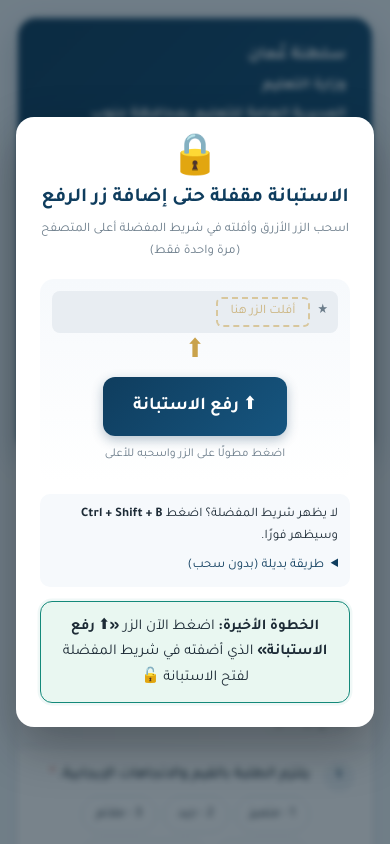
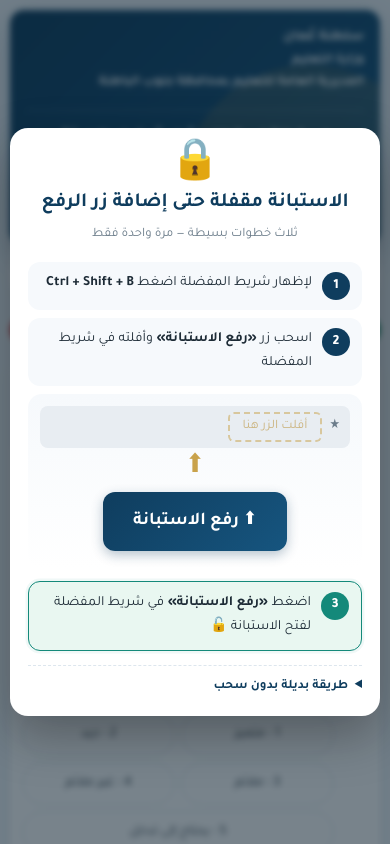
Before and after one commit to Mawals/attendance, a plain HTML site: page index.html in a window 390 px wide. Shown: the top 844 px of the page. Drawn offline with Linux system fonts and the light colour scheme.

Commit message:
Add files via upload

```diff
--- a/index.html
+++ b/index.html
@@ -54,7 +54,14 @@ body{margin:0;font-family:'Tajawal','Segoe UI',Tahoma,sans-serif;background:var(
 @keyframes pulse{50%{box-shadow:0 0 0 6px rgba(20,137,122,.15)}}
 body.locked .wrap{filter:blur(3px);pointer-events:none;user-select:none}
 #setupModal{z-index:55}
-body.is-ff .cr{display:none} body:not(.is-ff) .ff{display:none}
+.stp{display:flex;gap:10px;align-items:center;background:#f6f9fc;border-radius:12px;padding:10px 12px;margin:8px 0;font-size:15px}
+.stp .sn{flex:none;width:28px;height:28px;border-radius:50%;background:var(--navy);color:#fff;display:grid;place-items:center;font-weight:800}
+.stp.last{background:#e9f7f1;border:1.5px solid var(--teal);animation:pulse 1.6s infinite}
+.stp.last .sn{background:var(--teal)}
+.dropzone{text-align:center}
+.alt{margin-top:14px;font-size:13px;border-top:1px dashed var(--line);padding-top:10px}
+.alt summary{cursor:pointer;color:var(--navy);font-weight:700}
+.alt ol{margin:8px 0 0;padding-right:20px;line-height:2.1}
 
 .section{background:var(--card);border-radius:16px;margin:16px 0;box-shadow:0 3px 14px rgba(0,0,0,.05);overflow:hidden}
 .shead{display:flex;justify-content:space-between;align-items:center;gap:10px;padding:14px 18px;background:linear-gradient(90deg,#f6f9fc,#fff);border-bottom:1px solid var(--line)}
@@ -126,7 +133,33 @@ footer b{color:var(--navy)}
 
 .toast{position:fixed;bottom:20px;left:50%;transform:translateX(-50%);background:var(--ink);color:#fff;padding:10px 20px;border-radius:12px;display:none;z-index:60}
 
-@media(max-width:640px){.hgrid{grid-template-columns:1fr}.hleft{text-align:right}.seal{display:none}.shead{flex-direction:column;align-items:flex-start}}
+.mob{display:none}
+body.is-mobile .mob{display:block} body.is-mobile li.mob{display:list-item} body.is-mobile span.mob{display:inline}
+body.is-mobile .desk{display:none}
+.modal .box{max-height:92vh;overflow-y:auto}
+@media(max-width:640px){
+  .wrap{padding:10px}
+  .header{padding:16px;border-radius:14px}
+  .hgrid{grid-template-columns:1fr;gap:4px}.hright{font-size:13px;line-height:1.7}.hright div:first-child{font-size:14px}
+  .hleft{display:none}.seal{display:none}
+  .title h1{font-size:17px}.title p{font-size:12.5px}
+  .sticky{margin-top:8px;padding:6px 0}.stat{padding:8px 12px;gap:10px;font-size:13px}
+  .legend span{font-size:11.5px;padding:3px 9px}
+  .shead{flex-direction:column;align-items:flex-start;padding:12px}
+  .shead h2{font-size:15px}
+  .fillall button{padding:4px 7px;font-size:11.5px}
+  .item{grid-template-columns:26px 1fr;gap:8px;padding:12px}
+  .item .n{width:26px;height:26px;font-size:12px}
+  .q{font-size:14.5px}
+  .opts{display:grid;grid-template-columns:1fr 1fr;gap:6px}
+  .opts label:last-child{grid-column:1/-1}
+  .opts span{display:block;text-align:center;padding:9px 6px;font-size:13.5px}
+  .sug{padding:12px}
+  .actions{gap:8px}.actions .btn{flex:1 1 45%;justify-content:center;padding:12px 10px;font-size:14px}
+  .actions .btn.primary{flex-basis:100%;font-size:16px}
+  .modal{padding:10px}.box{padding:18px}
+  .stp{font-size:14px;align-items:flex-start}
+}
 @media print{.sticky,.actions,.fillall,.setup{display:none}body{background:#fff}.section{box-shadow:none;border:1px solid #ccc}}
 </style>
 </head>
@@ -212,9 +245,9 @@ footer b{color:var(--navy)}
       ✔ تم تجهيز بياناتك ونسخها، وفُتحت البوابة في تبويب جديد.
       <ol>
         <li>انتقل إلى تبويب البوابة.</li>
-        <li>اضغط زر <b>«⬆ رفع الاستبانة»</b> في شريط المفضلة.</li>
-        <li class="ff">سيظهر مربع صغير: اضغط <b>Ctrl + V</b> ثم <b>حسنًا</b>.</li>
-        <li class="cr">إذا طلب منك المتصفح السماح باللصق فوافق، أو الصق بـ <b>Ctrl + V</b> ثم «موافق».</li>
+        <li class="desk">اضغط زر <b>«⬆ رفع الاستبانة»</b> في شريط المفضلة.</li>
+        <li class="mob">شغّل زر <b>«رفع الاستبانة»</b> من المفضلة (في أندرويد: اكتب اسمه في شريط العنوان واختره).</li>
+        <li>إذا ظهر مربع لصق البيانات: الصق (<span class="desk">Ctrl + V</span><span class="mob">ضغطة مطولة ← لصق</span>) ثم «موافق».</li>
       </ol>
       سيتم الدخول والرفع في الخلفية، ويظهر التقدّم هنا وفي البوابة.
     </div>
@@ -230,30 +263,45 @@ footer b{color:var(--navy)}
 
 <!-- نافذة إضافة الزر -->
 <div class="modal" id="setupModal">
-  <div class="box" style="max-width:520px;text-align:center">
-    <div class="lockicon">🔒</div>
-    <h3>الاستبانة مقفلة حتى إضافة زر الرفع</h3>
-    <p class="sub">اسحب الزر الأزرق وأفلته في شريط المفضلة أعلى المتصفح (مرة واحدة فقط)</p>
+  <div class="box" style="max-width:540px">
+    <div style="text-align:center">
+      <div class="lockicon">🔒</div>
+      <h3>الاستبانة مقفلة حتى إضافة زر الرفع</h3>
+      <p class="sub">ثلاث خطوات بسيطة — مرة واحدة فقط</p>
+    </div>
+    <div class="desk">
+
+    <div class="stp"><span class="sn">1</span><div>لإظهار شريط المفضلة اضغط <b>Ctrl + Shift + B</b></div></div>
+
+    <div class="stp"><span class="sn">2</span><div>اسحب زر <b>«رفع الاستبانة»</b> وأفلته في شريط المفضلة</div></div>
     <div class="dropzone">
       <div class="bar-mock"><span>★</span><span class="slot">أفلت الزر هنا</span></div>
       <div class="arrow">⬆</div>
       <a class="bm big" id="bookmarklet" href="#" draggable="true">⬆ رفع الاستبانة</a>
-      <div class="hint">اضغط مطولًا على الزر واسحبه للأعلى</div>
     </div>
-    <div class="note" style="text-align:right">
-      <div class="ff">
-        <b>فايرفوكس:</b> لإظهار شريط العلامات بشكل دائم: انقر بالزر الأيمن في المساحة الفارغة أعلى المتصفح ← <b>شريط العلامات</b> ← <b>دائمًا</b>
-        (أو اضغط <b>Ctrl + Shift + B</b>).
-      </div>
-      <div class="cr">لا يظهر شريط المفضلة؟ اضغط <b>Ctrl + Shift + B</b> وسيظهر فورًا.</div>
-      <details style="margin-top:6px"><summary style="cursor:pointer;color:var(--navy)">طريقة بديلة (بدون سحب)</summary>
-        <span class="ff">انقر بالزر الأيمن على شريط العلامات ← <b>أضِف علامة...</b> ← الاسم: <b>رفع الاستبانة</b> ← وفي خانة <b>العنوان (URL)</b> الصق (Ctrl+V) بعد الضغط على:</span>
-        <span class="cr">انقر بالزر الأيمن على شريط المفضلة ← «إضافة صفحة» ← الاسم: <b>رفع الاستبانة</b> ← الصق في خانة العنوان (Ctrl+V) بعد الضغط على:</span>
-        <button class="btn ghost" style="padding:4px 10px;font-size:12px" id="copyBm">نسخ رمز الزر</button>
-      </details>
+
+    <div class="stp last" id="step2"><span class="sn">3</span><div>اضغط <b>«رفع الاستبانة»</b> في شريط المفضلة لفتح الاستبانة 🔓</div></div>
+
+    <details class="alt"><summary>طريقة بديلة بدون سحب</summary>
+      <ol>
+        <li>اضغط <button class="btn ghost" style="padding:3px 10px;font-size:12px" id="copyBm">نسخ رمز الزر</button></li>
+        <li>انقر بالزر الأيمن على شريط المفضلة ← اختر <b>إضافة صفحة / إضافة علامة</b>.</li>
+        <li>في خانة الاسم اكتب: <b>رفع الاستبانة</b></li>
+        <li>في خانة العنوان (URL) الصق الرمز بـ <b>Ctrl + V</b> ثم احفظ.</li>
+        <li>اضغط «رفع الاستبانة» في شريط المفضلة لفتح الاستبانة.</li>
+      </ol>
+    </details>
     </div>
-    <div class="step2" id="step2">
-      <b>الخطوة الأخيرة:</b> اضغط الآن الزر <b>«⬆ رفع الاستبانة»</b> الذي أضفته في شريط المفضلة لفتح الاستبانة 🔓
+
+    <div class="mob">
+      <div class="stp"><span class="sn">1</span><div>اضغط: <button class="btn primary" style="padding:6px 14px;font-size:14px" id="copyBm2">نسخ رمز الزر</button></div></div>
+      <div class="stp"><span class="sn">2</span><div>أضف هذه الصفحة إلى المفضلة (⭐ أو ⋮ ثم ⭐)، ثم افتح <b>تعديل العلامة</b>:
+        <br>• الاسم: <b>رفع الاستبانة</b>
+        <br>• العنوان (URL): احذف الموجود والصق الرمز</div></div>
+      <div class="stp last" id="step2m"><span class="sn">3</span><div>لفتح الاستبانة:
+        <br>• <b>أندرويد (Chrome / Edge):</b> اكتب «رفع الاستبانة» في شريط العنوان واختر العلامة ⭐ من القائمة.
+        <br>• <b>آيفون (Safari):</b> افتح العلامات 📖 واضغط «رفع الاستبانة».</div></div>
+      <div class="note" style="margin-top:10px">ملاحظة: متصفح فايرفوكس على الهاتف لا يدعم هذه الأزرار — استخدم Chrome أو Edge أو Safari، أو استخدم الحاسوب.</div>
     </div>
   </div>
 </div>
@@ -667,14 +715,14 @@ const bm = $('#bookmarklet');
 bm.href = BOOKMARKLET;
 bm.addEventListener('click', e => { e.preventDefault(); toast('اسحب هذا الزر إلى شريط المفضلة — لا تضغطه هنا'); });
 $('#copyBm').onclick = () => copyText(BOOKMARKLET).then(()=>toast('تم نسخ رمز الزر'));
-if(/firefox/i.test(navigator.userAgent)) document.body.classList.add('is-ff');
+if(/Android|iPhone|iPad|iPod|Mobile/i.test(navigator.userAgent) || (navigator.maxTouchPoints>1 && /Macintosh/.test(navigator.userAgent))) document.body.classList.add('is-mobile');
+$('#copyBm2').onclick = () => copyText(BOOKMARKLET).then(()=>toast('تم نسخ رمز الزر — الآن أضف الصفحة للمفضلة'));
 const isSetup = () => { try{ return localStorage.getItem('saif_bm_ok')==='1'; }catch(e){ return false; } };
 function lock(){ document.body.classList.add('locked'); $('#setupModal').classList.add('show'); }
 window.SAIF_UNLOCK = () => {
   try{ localStorage.setItem('saif_bm_ok','1'); }catch(e){}
   document.body.classList.remove('locked');
   $('#setupModal').classList.remove('show');
-  toast('🔓 تم فتح الاستبانة — زر الرفع جاهز');
 };
 bm.addEventListener('dragend', () => { $('#step2').scrollIntoView({block:'nearest'}); });
 if(!isSetup()) lock();
```
